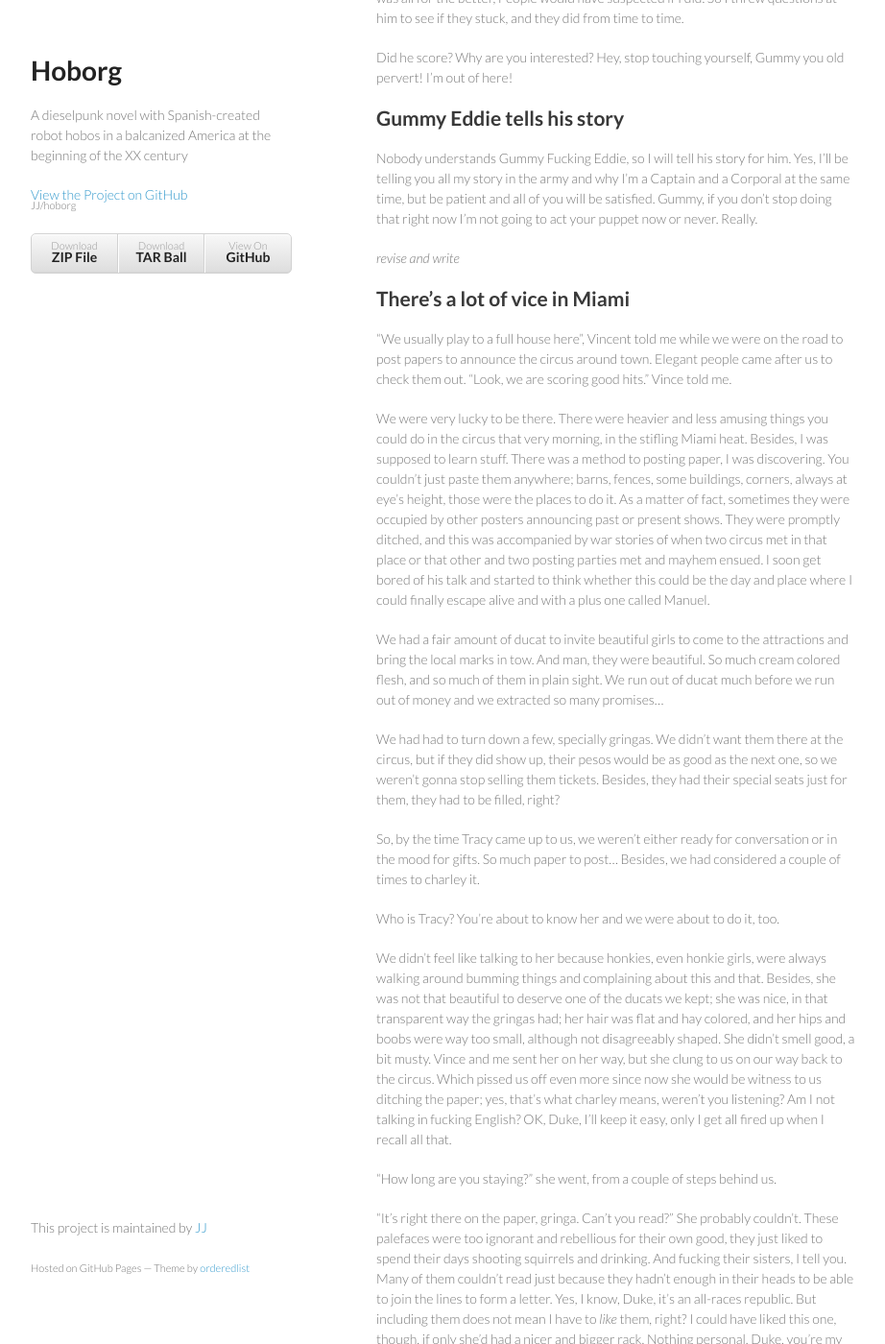
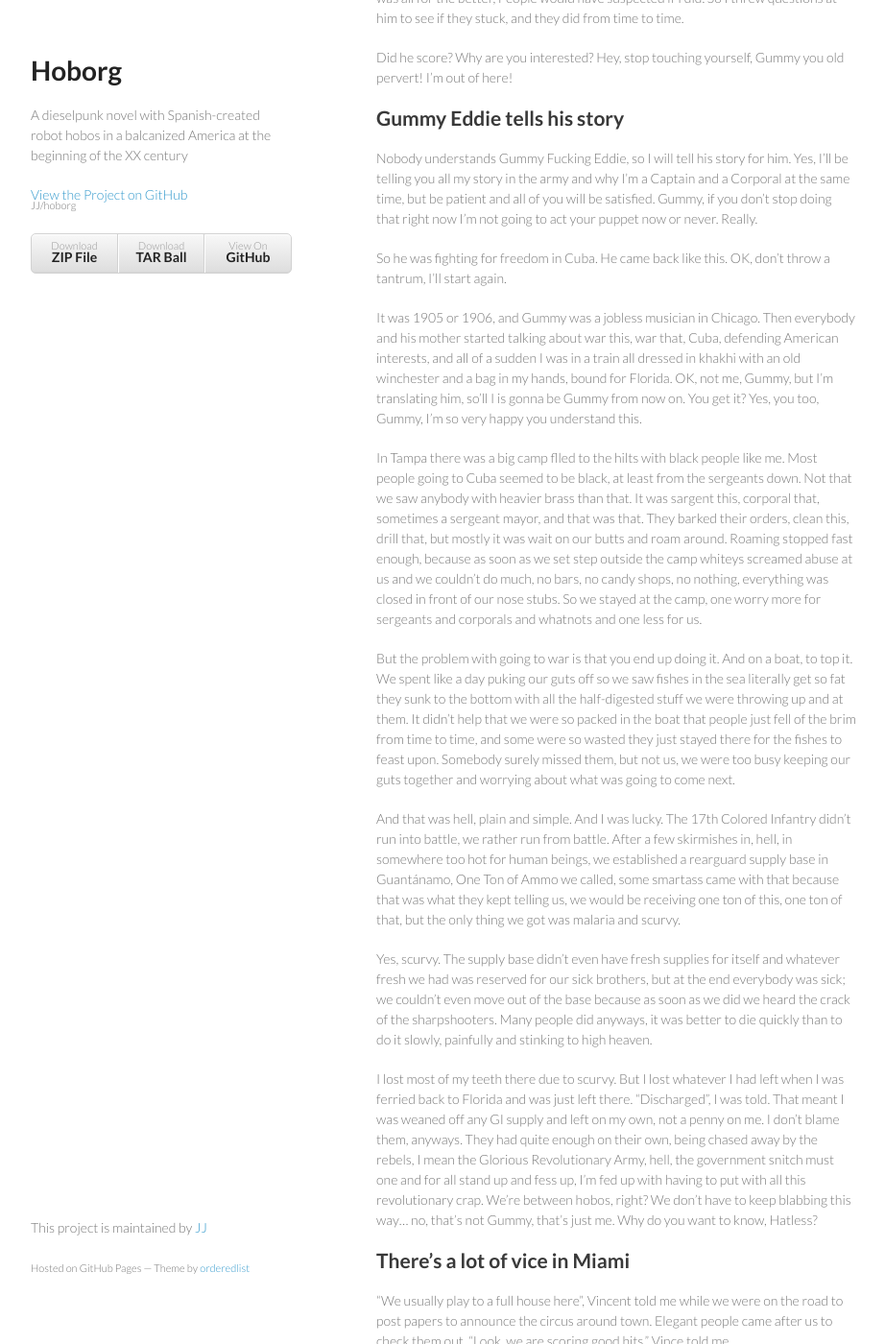
Before and after one commit to JJ/hoborg, a Jekyll site: the page built from text/text.md, in a window 1280 px wide and 1400 px high, scrolled down 13704 px. Shown: the whole window at 96% size, without its empty margins (178-1100 px from the left). Built offline with Jekyll 4.4.1, drawn with Linux system fonts in a browser that asks for light colours.

Commit message:
Sync text/text.md from master to gh-pages

```diff
--- a/text/text.md
+++ b/text/text.md
@@ -769,7 +769,64 @@
 will be satisfied. Gummy, if you don't stop doing that right now I'm
 not going to act your puppet now or never. Really.
 
-*revise and write*
+So he was fighting for freedom in Cuba. He came back like this. OK,
+don't throw a tantrum, I'll start again.
+
+It was 1905 or 1906, and Gummy was a jobless musician in Chicago. Then
+everybody and his mother started talking about war this, war that,
+Cuba, defending American interests, and all of a sudden I was in a
+train all dressed in khakhi with an old winchester and a bag in my
+hands, bound for Florida. OK, not me, Gummy, but I'm translating him,
+so'll I is gonna be Gummy from now on. You get it? Yes, you too,
+Gummy, I'm so very happy you understand this.
+
+In Tampa there was a big camp flled to the hilts with black people
+like me. Most people going to Cuba seemed to be black, at least from
+the sergeants down. Not that we saw anybody with heavier brass than
+that. It was sargent this, corporal that, sometimes a sergeant mayor,
+and that was that. They barked their orders, clean this, drill that,
+but mostly it was wait on our butts and roam around. Roaming stopped
+fast enough, because as soon as we set step outside the camp whiteys
+screamed abuse at us and we couldn't do much, no bars, no candy shops,
+no nothing, everything was closed in front of our nose stubs. So we
+stayed at the camp, one worry more for sergeants and corporals and
+whatnots and one less for us.
+
+But the problem with going to war is that you end up doing it. And on
+a boat, to top it. We spent like a day puking our guts off so we saw
+fishes in the sea literally get so fat they sunk to the bottom with
+all the half-digested stuff we were throwing up and at them. It didn't
+help that we were so packed in the boat that people just fell of the
+brim from time to time, and some were so wasted they just stayed there
+for the fishes to feast upon. Somebody surely missed them, but not us,
+we were too busy keeping our guts together and worrying about what was
+going to come next.
+
+And that was hell, plain and simple. And I was lucky. The 17th Colored
+Infantry didn't run into battle, we rather run from battle. After a
+few skirmishes in, hell, in somewhere too hot for human beings, we
+established a rearguard supply base in Guantánamo, One Ton of Ammo we
+called, some smartass came with that because that was what they kept
+telling us, we would be receiving one ton of this, one ton of that,
+but the only thing we got was malaria and scurvy.
+
+Yes, scurvy. The supply base didn't even have fresh supplies for
+itself and whatever fresh we had was reserved for our sick brothers,
+but at the end everybody was sick; we couldn't even move out of the
+base because as soon as we did we heard the crack of the
+sharpshooters. Many people did anyways, it was better to die quickly
+than to do it slowly, painfully and stinking to high heaven.
+
+I lost most of my teeth there due to scurvy. But I lost whatever I had
+left when I was ferried back to Florida and was just left
+there. "Discharged", I was told. That meant I was weaned off any GI
+supply and left on my own, not a penny on me. I don't blame them,
+anyways. They had quite enough on their own, being chased away by the
+rebels, I mean the Glorious Revolutionary Army, hell, the government
+snitch must one and for all stand up and fess up, I'm fed up with
+having to put with all this revolutionary crap. We're between hobos,
+right? We don't have to keep blabbing this way... no, that's not
+Gummy, that's just me. Why do you want to know, Hatless?
 
 
 There's a lot of vice in Miami
```
